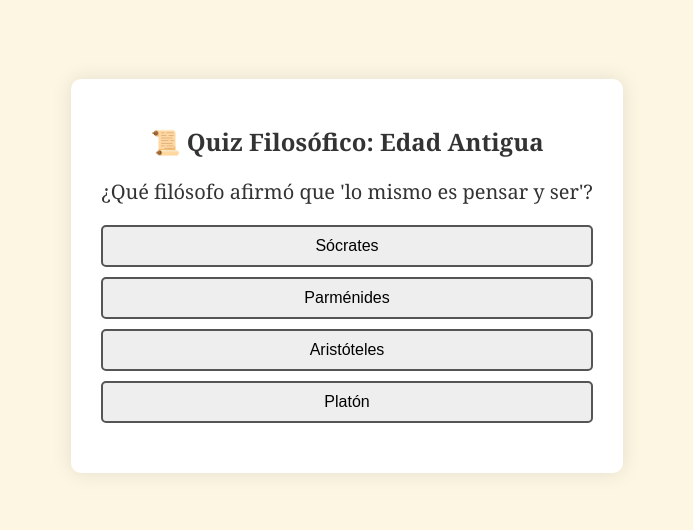
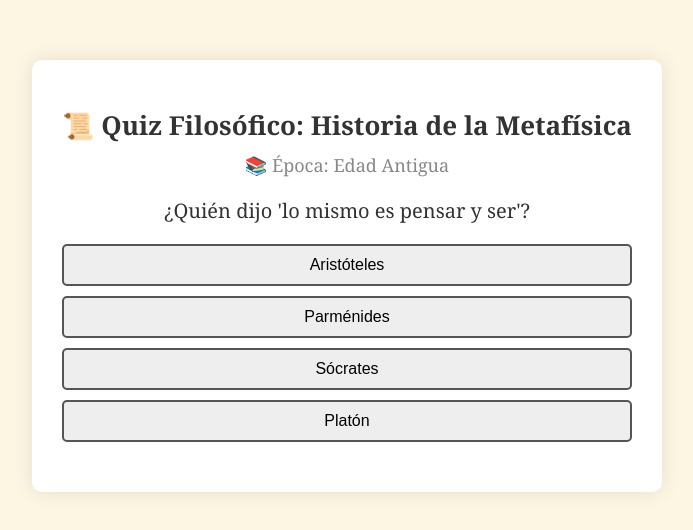
Before and after one commit to BettyLaConeja/historia-de-la-metaf-sica, a plain HTML site: page index.html in a window 1280 px wide. Shown: the part 124-654 px from the top of the page, without its empty margins (293-986 px from the left). Drawn offline with Linux system fonts and the light colour scheme.

Commit message:
Update index.html

```diff
--- a/index.html
+++ b/index.html
@@ -2,7 +2,7 @@
 <html lang="es">
 <head>
   <meta charset="UTF-8">
-  <title>Quiz Filosófico - Edad Antigua</title>
+  <title>Quiz Filosófico de la Metafísica</title>
   <style>
     body {
       font-family: 'Georgia', serif;
@@ -16,7 +16,7 @@
     }
 
     .container {
-      max-width: 700px;
+      max-width: 800px;
       background: #fff;
       padding: 30px;
       box-shadow: 0 0 20px rgba(0,0,0,0.1);
@@ -25,7 +25,13 @@
     }
 
     h1 {
-      font-size: 24px;
+      font-size: 26px;
+      margin-bottom: 10px;
+    }
+
+    .epoch {
+      font-size: 18px;
+      color: #888;
       margin-bottom: 10px;
     }
 
@@ -74,101 +80,171 @@
       cursor: pointer;
     }
 
+    .score {
+      font-size: 22px;
+      margin-top: 20px;
+    }
   </style>
 </head>
 <body>
   <div class="container">
-    <h1>📜 Quiz Filosófico: Edad Antigua</h1>
+    <h1>📜 Quiz Filosófico: Historia de la Metafísica</h1>
+    <div class="epoch" id="epoch"></div>
     <div id="quiz">
       <div class="question" id="question"></div>
       <div class="answers" id="answers"></div>
       <div class="result" id="result"></div>
       <button class="next-btn" id="nextBtn" style="display: none;">Siguiente</button>
     </div>
+    <div class="score" id="score" style="display: none;"></div>
   </div>
 
   <script>
-    const questions = [
+    const levels = [
       {
-        question: "¿Qué filósofo afirmó que 'lo mismo es pensar y ser'?",
-        options: ["Sócrates", "Parménides", "Aristóteles", "Platón"],
-        answer: "Parménides"
+        name: "Edad Antigua",
+        questions: [
+          {
+            question: "¿Quién dijo 'lo mismo es pensar y ser'?",
+            options: ["Aristóteles", "Parménides", "Sócrates", "Platón"],
+            answer: "Parménides"
+          },
+          {
+            question: "¿Qué técnica usaba Sócrates para llegar a la verdad?",
+            options: ["Adivinación", "Dialéctica", "Mayéutica", "Retórica"],
+            answer: "Mayéutica"
+          },
+          {
+            question: "¿Qué son las Ideas para Platón?",
+            options: ["Cosas físicas", "Recuerdos", "Modelos eternos", "Dioses menores"],
+            answer: "Modelos eternos"
+          }
+        ]
       },
       {
-        question: "¿Qué buscaba Sócrates a través de la mayéutica?",
-        options: ["Explicar el arjé", "Distinguir el ser del no-ser", "Llegar al logos o razón final", "Probar la existencia de Dios"],
-        answer: "Llegar al logos o razón final"
+        name: "Edad Media",
+        questions: [
+          {
+            question: "¿Qué buscaban los escolásticos?",
+            options: ["Rechazar la religión", "Unir filosofía y religión", "Criticar a los griegos", "Negar la metafísica"],
+            answer: "Unir filosofía y religión"
+          },
+          {
+            question: "¿Qué es la 'creación ex nihilo'?",
+            options: ["Crear desde la materia", "Crear desde lo invisible", "Crear desde la nada", "Crear desde la mente"],
+            answer: "Crear desde la nada"
+          }
+        ]
       },
       {
-        question: "¿Qué son las Ideas para Platón?",
-        options: ["Percepciones sensibles", "Copias de los objetos", "Parámetros de las cosas", "Representaciones divinas"],
-        answer: "Parámetros de las cosas"
+        name: "Edad Moderna",
+        questions: [
+          {
+            question: "¿Qué hizo Kant con la metafísica tradicional?",
+            options: ["La confirmó", "La rechazó como ciencia", "La integró con la religión", "La convirtió en arte"],
+            answer: "La rechazó como ciencia"
+          },
+          {
+            question: "¿Qué es la 'Crítica de la razón pura'?",
+            options: ["Un tratado de lógica", "Una novela filosófica", "Un análisis del conocimiento humano", "Un experimento mental"],
+            answer: "Un análisis del conocimiento humano"
+          }
+        ]
       },
       {
-        question: "¿Qué afirmaba Meliso de Samos sobre el ser?",
-        options: ["Que el ser es múltiple", "Que el ser es finito", "Que el ser es eterno e infinito", "Que el ser depende de Dios"],
-        answer: "Que el ser es eterno e infinito"
-      },
-      {
-        question: "¿Cuál es el enfoque principal de la filosofía de Aristóteles?",
-        options: ["Las Ideas", "La moral", "El ser en cuanto ser", "La existencia de Dios"],
-        answer: "El ser en cuanto ser"
+        name: "Edad Contemporánea",
+        questions: [
+          {
+            question: "¿Qué postura tenía Marx sobre la metafísica?",
+            options: ["La desarrolló", "La ignoró", "La criticó", "La transformó"],
+            answer: "La criticó"
+          },
+          {
+            question: "¿Qué dice Heidegger sobre el ser?",
+            options: ["Es lo mismo que Dios", "No se puede pensar como ente", "Es una ilusión", "No existe"],
+            answer: "No se puede pensar como ente"
+          }
+        ]
       }
     ];
 
-    let currentQuestion = 0;
+    let levelIndex = 0;
+    let questionIndex = 0;
+    let score = 0;
 
-    const questionElement = document.getElementById("question");
-    const answersElement = document.getElementById("answers");
-    const resultElement = document.getElementById("result");
+    const epochEl = document.getElementById("epoch");
+    const questionEl = document.getElementById("question");
+    const answersEl = document.getElementById("answers");
+    const resultEl = document.getElementById("result");
     const nextBtn = document.getElementById("nextBtn");
+    const scoreEl = document.getElementById("score");
 
     function showQuestion() {
-      const q = questions[currentQuestion];
-      questionElement.textContent = q.question;
-      answersElement.innerHTML = "";
-      resultElement.textContent = "";
+      const currentLevel = levels[levelIndex];
+      const currentQuestion = currentLevel.questions[questionIndex];
+
+      epochEl.textContent = `📚 Época: ${currentLevel.name}`;
+      questionEl.textContent = currentQuestion.question;
+      answersEl.innerHTML = "";
+      resultEl.textContent = "";
       nextBtn.style.display = "none";
 
-      q.options.forEach(option => {
-        const button = document.createElement("button");
-        button.textContent = option;
-        button.onclick = () => checkAnswer(option, q.answer);
-        answersElement.appendChild(button);
+      currentQuestion.options.forEach(option => {
+        const btn = document.createElement("button");
+        btn.textContent = option;
+        btn.onclick = () => checkAnswer(option, currentQuestion.answer);
+        answersEl.appendChild(btn);
       });
     }
 
     function checkAnswer(selected, correct) {
-      const buttons = answersElement.querySelectorAll("button");
+      const buttons = answersEl.querySelectorAll("button");
       buttons.forEach(btn => btn.disabled = true);
 
       if (selected === correct) {
-        resultElement.textContent = "✅ ¡Correcto!";
-        resultElement.className = "result correct";
+        resultEl.textContent = "✅ ¡Correcto!";
+        resultEl.className = "result correct";
+        score++;
       } else {
-        resultElement.textContent = `❌ Incorrecto. La respuesta correcta era: ${correct}`;
-        resultElement.className = "result incorrect";
+        resultEl.textContent = `❌ Incorrecto. Respuesta correcta: ${correct}`;
+        resultEl.className = "result incorrect";
       }
 
       nextBtn.style.display = "inline-block";
     }
 
     nextBtn.onclick = () => {
-      currentQuestion++;
-      if (currentQuestion < questions.length) {
+      const currentLevel = levels[levelIndex];
+      questionIndex++;
+
+      if (questionIndex < currentLevel.questions.length) {
         showQuestion();
       } else {
-        showFinalMessage();
+        levelIndex++;
+        questionIndex = 0;
+        if (levelIndex < levels.length) {
+          showQuestion();
+        } else {
+          showFinalScore();
+        }
       }
     };
 
-    function showFinalMessage() {
-      questionElement.textContent = "¡Has completado el quiz filosófico!";
-      answersElement.innerHTML = "";
-      resultElement.textContent = "🌟 ¿Qué tan cerca estás del conocimiento absoluto?";
+    function showFinalScore() {
+      epochEl.textContent = "";
+      questionEl.textContent = "🎉 Has completado el recorrido histórico de la metafísica.";
+      answersEl.innerHTML = "";
+      resultEl.textContent = "";
+      scoreEl.textContent = `🧠 Tu puntaje final es: ${score} / ${totalQuestions()}`;
+      scoreEl.style.display = "block";
       nextBtn.style.display = "none";
     }
 
+    function totalQuestions() {
+      return levels.reduce((total, level) => total + level.questions.length, 0);
+    }
+
+    // Iniciar
     showQuestion();
   </script>
 </body>
```
